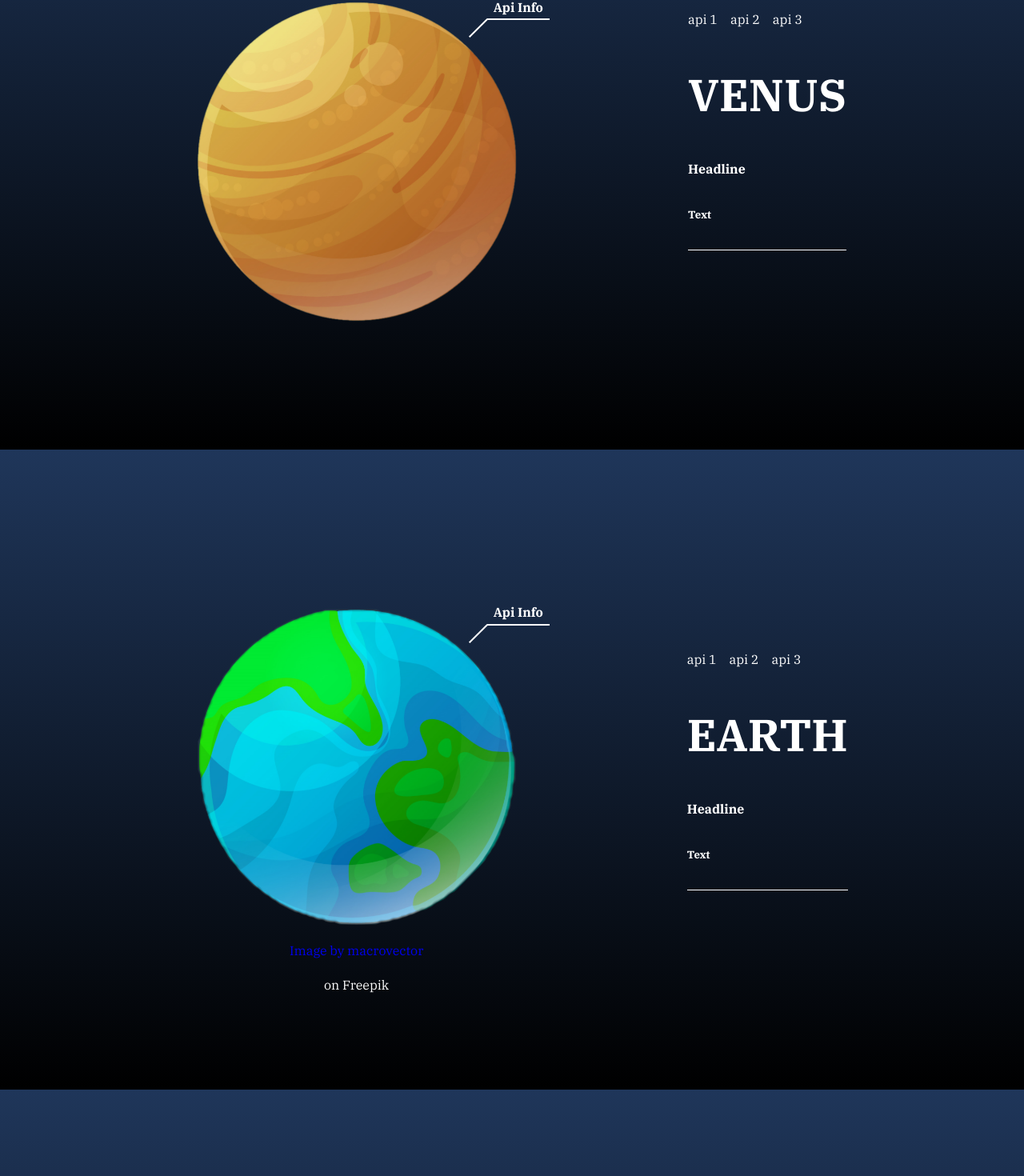
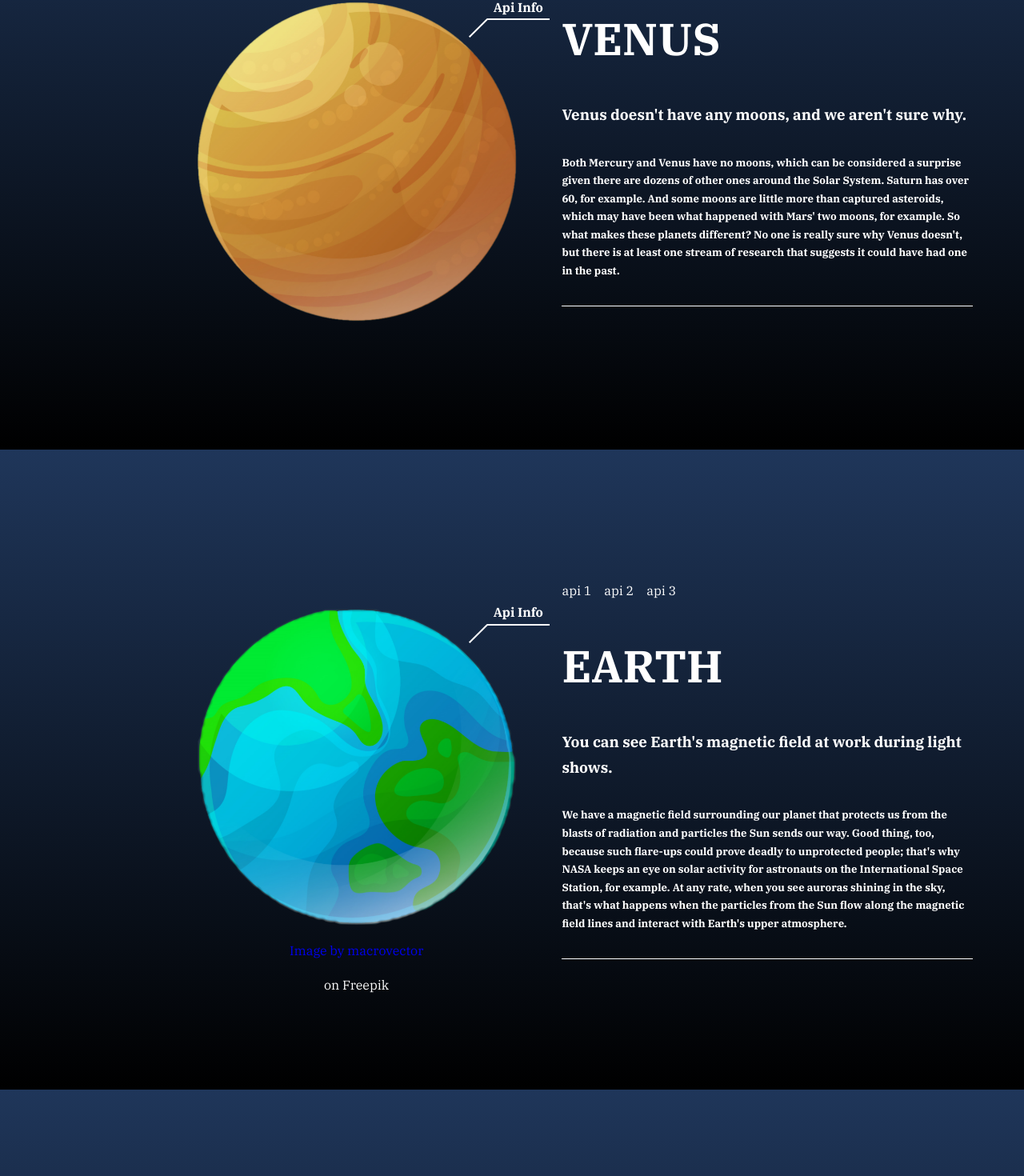
Before and after one commit to knutcode/hostoppgave, a React (Create React App) app: page /#/planets in a window 1280 px wide. Shown: the part 1038-2508 px from the top of the page at 80% size. Built offline with nearby package versions, Linux system fonts and the light colour scheme.

Commit message:
added planet info

```diff
--- a/src/pages/planetsPage/components/earth/Earth.jsx
+++ b/src/pages/planetsPage/components/earth/Earth.jsx
@@ -15,7 +15,7 @@ const Earth = () => {
 					</s.Planet>
 					<a href="https://www.freepik.com/free-vector/sun-moon-mercury-venus-earth-mars-jupiter-saturn-uranus-neptun-colorful-planets-set_13768792.htm#query=planets&position=23&from_view=keyword">
 						Image by macrovector
-					</a>{" "}
+					</a>
 					on Freepik
 				</s.PlanetContainer>
 				<s.PlanetInfoContainer>
@@ -26,8 +26,19 @@ const Earth = () => {
 							<s.PlanetApiLink>api 3</s.PlanetApiLink>
 						</s.PlanetApiLinks>
 						<s.PlanetName>EARTH</s.PlanetName>
-						<s.PlanetInfoHeadline>Headline</s.PlanetInfoHeadline>
-						<s.PlanetInfoText>Text</s.PlanetInfoText>
+						<s.PlanetInfoHeadline>
+							You can see Earth's magnetic field at work during light shows.
+						</s.PlanetInfoHeadline>
+						<s.PlanetInfoText>
+							We have a magnetic field surrounding our planet that protects us from
+							the blasts of radiation and particles the Sun sends our way. Good thing,
+							too, because such flare-ups could prove deadly to unprotected people;
+							that's why NASA keeps an eye on solar activity for astronauts on the
+							International Space Station, for example. At any rate, when you see
+							auroras shining in the sky, that's what happens when the particles from
+							the Sun flow along the magnetic field lines and interact with Earth's
+							upper atmosphere.
+						</s.PlanetInfoText>
 						<s.InfoContainerDivider />
 					</div>
 				</s.PlanetInfoContainer>
--- a/src/pages/planetsPage/components/jupiter/Jupiter.jsx
+++ b/src/pages/planetsPage/components/jupiter/Jupiter.jsx
@@ -22,8 +22,21 @@ const Jupiter = () => {
 							<s.PlanetApiLink>api 3</s.PlanetApiLink>
 						</s.PlanetApiLinks>
 						<s.PlanetName>JUPITER</s.PlanetName>
-						<s.PlanetInfoHeadline>Headline</s.PlanetInfoHeadline>
-						<s.PlanetInfoText>Text</s.PlanetInfoText> <s.InfoContainerDivider />
+						<s.PlanetInfoHeadline>
+							Jupiter is a great comet catcher.
+						</s.PlanetInfoHeadline>
+						<s.PlanetInfoText>
+							The most massive planet in the Solar System probably had a huge
+							influence on its history. At 318 times the mass of Earth, you can
+							imagine that any passing asteroid or comet going near Jupiter has a big
+							chance of being caught or diverted. Maybe Jupiter was partly to blame
+							for the great bombardment of small bodies that peppered our young Solar
+							System early in its history, causing scars you can still see on the Moon
+							today. And in 1994, astronomers worldwide were treated to a rare sight:
+							a comet, Shoemaker-Levy 9, breaking up under Jupiter's gravity and
+							slamming into the atmosphere.
+						</s.PlanetInfoText>
+						<s.InfoContainerDivider />
 					</div>
 				</s.PlanetInfoContainer>
 			</s.Section>
--- a/src/pages/planetsPage/components/mars/Mars.jsx
+++ b/src/pages/planetsPage/components/mars/Mars.jsx
@@ -22,8 +22,21 @@ const Mars = () => {
 							<s.PlanetApiLink>api 3</s.PlanetApiLink>
 						</s.PlanetApiLinks>
 						<s.PlanetName>MARS</s.PlanetName>
-						<s.PlanetInfoHeadline>Headline</s.PlanetInfoHeadline>
-						<s.PlanetInfoText>Text</s.PlanetInfoText> <s.InfoContainerDivider />
+						<s.PlanetInfoHeadline>
+							Mars had a thicker atmosphere in the past.
+						</s.PlanetInfoHeadline>
+						<s.PlanetInfoText>
+							What a bunch of contrasts in the inner Solar System: practically
+							atmosphere-less Mercury, a runaway hothouse greenhouse effect happening
+							in Venus' thick atmosphere, temperate conditions on much of Earth and
+							then a thin atmosphere on Mars. But look at the planet and you can see
+							gullies carved in the past from probable water. Water requires more
+							atmosphere, so Mars had more in the past. Where did it go? Some
+							scientists believe it's because the Sun's energy pushed the lighter
+							molecules out of Mars' atmosphere over millions of years, decreasing the
+							thickness over time.
+						</s.PlanetInfoText>
+						<s.InfoContainerDivider />
 					</div>
 				</s.PlanetInfoContainer>
 			</s.Section>
--- a/src/pages/planetsPage/components/mercury/Mercury.jsx
+++ b/src/pages/planetsPage/components/mercury/Mercury.jsx
@@ -30,7 +30,7 @@ const Mercury = () => {
 							sounds surprising at first glance, but the ice is found in permanently
 							shadowed craters — those that never receive any sunlight. It is thought
 							that perhaps comets delivered this ice to Mercury in the first place. In
-							fact, NASA’s MESSENGER spacecraft not only found ice at the north pole,
+							fact, NASA's MESSENGER spacecraft not only found ice at the north pole,
 							but it also found organics, which are the building blocks for life.
 							Mercury is way too hot and airless for life as we know it, but it shows
 							how these elements are distributed across the Solar System.
--- a/src/pages/planetsPage/components/neptune/Neptune.jsx
+++ b/src/pages/planetsPage/components/neptune/Neptune.jsx
@@ -22,8 +22,17 @@ const Neptune = () => {
 							<s.PlanetApiLink>api 3</s.PlanetApiLink>
 						</s.PlanetApiLinks>
 						<s.PlanetName>NEPTUNE</s.PlanetName>
-						<s.PlanetInfoHeadline>Headline</s.PlanetInfoHeadline>
-						<s.PlanetInfoText>Text</s.PlanetInfoText> <s.InfoContainerDivider />
+						<s.PlanetInfoHeadline>Neptune has supersonic winds. </s.PlanetInfoHeadline>
+						<s.PlanetInfoText>
+							While on Earth we are concerned about hurricanes, the strength of these
+							storms is nowhere near what you would find on Neptune. At its highest
+							altitudes, according to NASA, winds blow at more than 1,100 miles per
+							hour (1,770 kilometers per hour). To put that in context, that's faster
+							than the speed of sound on Earth, at sea level. Why Neptune is so
+							blustery is a mystery, especially considering the Sun's heat is so
+							little at its distance.
+						</s.PlanetInfoText>
+						<s.InfoContainerDivider />
 					</div>
 				</s.PlanetInfoContainer>
 			</s.Section>
--- a/src/pages/planetsPage/components/saturn/Saturn.jsx
+++ b/src/pages/planetsPage/components/saturn/Saturn.jsx
@@ -22,8 +22,21 @@ const Saturn = () => {
 							<s.PlanetApiLink>api 3</s.PlanetApiLink>
 						</s.PlanetApiLinks>
 						<s.PlanetName>SATURN</s.PlanetName>
-						<s.PlanetInfoHeadline>Headline</s.PlanetInfoHeadline>
-						<s.PlanetInfoText>Text</s.PlanetInfoText> <s.InfoContainerDivider />
+						<s.PlanetInfoHeadline>
+							No one knows how old Saturn's rings are
+						</s.PlanetInfoHeadline>
+						<s.PlanetInfoText>
+							There's a field of ice and rock debris circling Saturn that from afar,
+							appear as rings. Early telescope observations of the planet in the 1600s
+							caused some confusion: does that planet have ears, or moons, or what?
+							With better resolution, however, it soon became clear that there was a
+							chain of small bodies encircling the gas giant. It's possible that a
+							single moon tore apart under Saturn's strong gravity and produced the
+							rings. Or, maybe they've been around (pun intended) for the last few
+							billion years, unable to coalesce into a larger body but resistant
+							enough to gravity not to break up.
+						</s.PlanetInfoText>
+						<s.InfoContainerDivider />
 					</div>
 				</s.PlanetInfoContainer>
 			</s.Section>
--- a/src/pages/planetsPage/components/uranus/Uranus.jsx
+++ b/src/pages/planetsPage/components/uranus/Uranus.jsx
@@ -22,8 +22,21 @@ const Uranus = () => {
 							<s.PlanetApiLink>api 3</s.PlanetApiLink>
 						</s.PlanetApiLinks>
 						<s.PlanetName>URANUS</s.PlanetName>
-						<s.PlanetInfoHeadline>Headline</s.PlanetInfoHeadline>
-						<s.PlanetInfoText>Text</s.PlanetInfoText> <s.InfoContainerDivider />
+						<s.PlanetInfoHeadline>
+							Uranus is more stormy than we thought.
+						</s.PlanetInfoHeadline>
+						<s.PlanetInfoText>
+							When Voyager 2 flew by the planet in the 1980s, scientists saw a mostly
+							featureless blue ball and some assumed there wasn't much activity going
+							on on Uranus. We've had a better look at the data since then that does
+							show some interesting movement in the southern hemisphere. Additionally,
+							the planet drew closer to the Sun in 2007, and in more recent years
+							telescope probing has shown some storms going on. What is causing all
+							this activity is difficult to say unless we were to send another probe
+							that way. And unfortunately, there are no missions yet that are slated
+							for sure to zoom out to that part of the Solar System.
+						</s.PlanetInfoText>
+						<s.InfoContainerDivider />
 					</div>
 				</s.PlanetInfoContainer>
 			</s.Section>
--- a/src/pages/planetsPage/components/venus/Venus.jsx
+++ b/src/pages/planetsPage/components/venus/Venus.jsx
@@ -21,8 +21,18 @@ const Venus = () => {
 							<s.PlanetApiLink>api 3</s.PlanetApiLink>
 						</s.PlanetApiLinks>
 						<s.PlanetName>VENUS</s.PlanetName>
-						<s.PlanetInfoHeadline>Headline</s.PlanetInfoHeadline>
-						<s.PlanetInfoText>Text</s.PlanetInfoText>
+						<s.PlanetInfoHeadline>
+							Venus doesn't have any moons, and we aren't sure why.
+						</s.PlanetInfoHeadline>
+						<s.PlanetInfoText>
+							Both Mercury and Venus have no moons, which can be considered a surprise
+							given there are dozens of other ones around the Solar System. Saturn has
+							over 60, for example. And some moons are little more than captured
+							asteroids, which may have been what happened with Mars' two moons, for
+							example. So what makes these planets different? No one is really sure
+							why Venus doesn't, but there is at least one stream of research that
+							suggests it could have had one in the past.
+						</s.PlanetInfoText>
 						<s.InfoContainerDivider />
 					</div>
 				</s.PlanetInfoContainer>
--- a/src/pages/planetsPage/style.js
+++ b/src/pages/planetsPage/style.js
@@ -72,7 +72,7 @@ export const PlanetName = styled.h1`
 	font-size: 3.5rem;
 `;
 
-export const PlanetInfoHeadline = styled.h4`
+export const PlanetInfoHeadline = styled.h3`
 	margin-block: 2rem;
 `;
 
```
